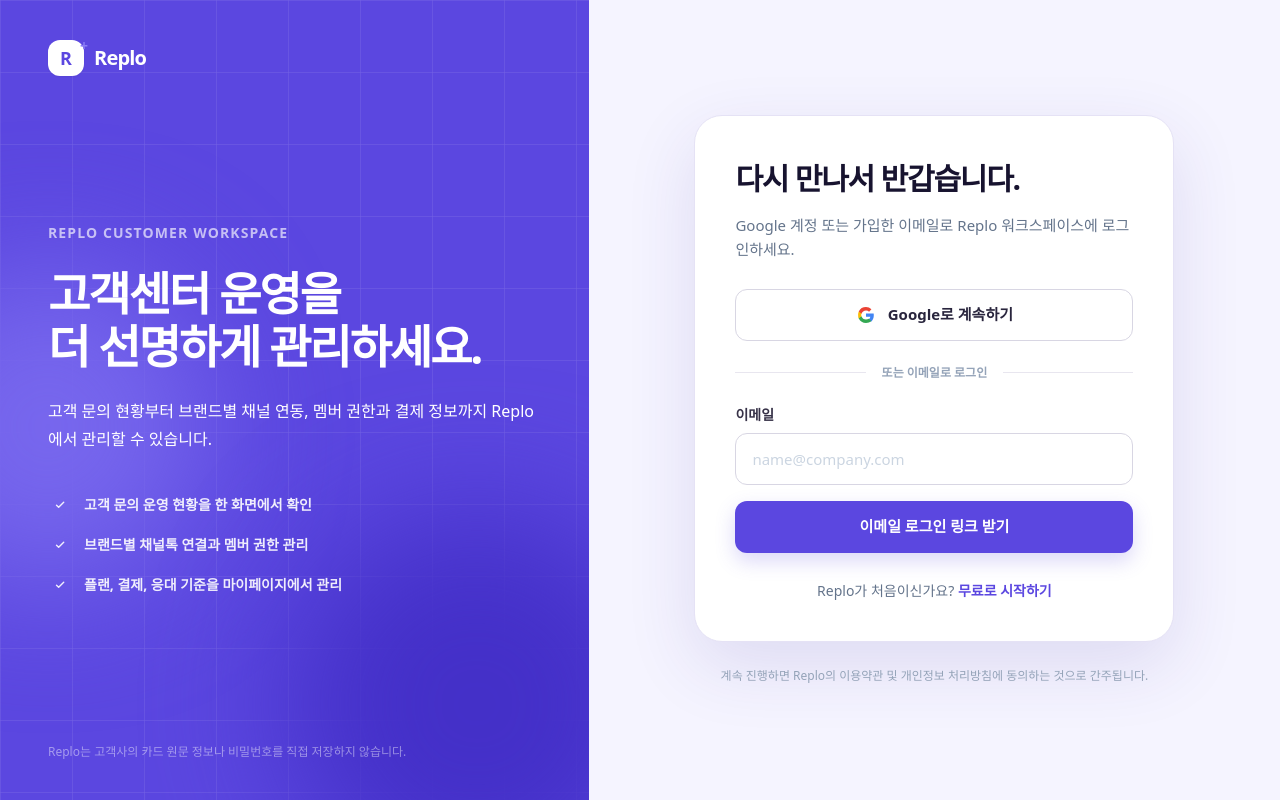
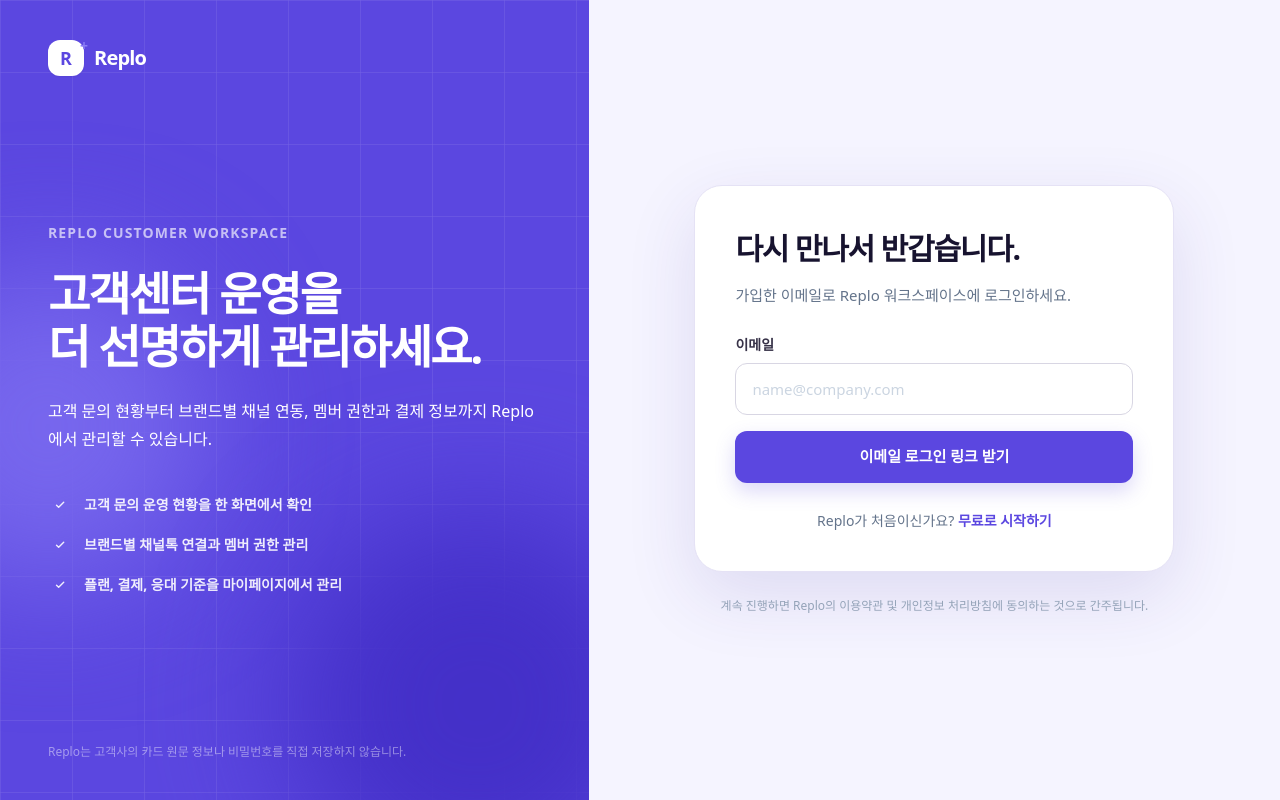
Before and after one commit to AvinTEST/replo-homepage, a Next.js app: page /login in a window 1280 px wide. Built offline with nearby package versions, Linux system fonts and the light colour scheme; a web font is replaced by a local one.

Commit message:
Hide disabled Google authentication

```diff
--- a/src/app/login/page.tsx
+++ b/src/app/login/page.tsx
@@ -6,6 +6,8 @@ import { AuthFrame } from "@/components/auth/AuthFrame";
 import { GoogleAuthButton } from "@/components/auth/GoogleAuthButton";
 import { getAuthCallbackUrl } from "@/lib/auth/redirect";
 import { createClient } from "@/lib/supabase/client";
+
+const googleAuthEnabled = process.env.NEXT_PUBLIC_ENABLE_GOOGLE_AUTH === "true";
 
 export default function LoginPage({
   searchParams,
@@ -45,7 +47,11 @@ export default function LoginPage({
   return (
     <AuthFrame
       title="다시 만나서 반갑습니다."
-      description="Google 계정 또는 가입한 이메일로 Replo 워크스페이스에 로그인하세요."
+      description={
+        googleAuthEnabled
+          ? "Google 계정 또는 가입한 이메일로 Replo 워크스페이스에 로그인하세요."
+          : "가입한 이메일로 Replo 워크스페이스에 로그인하세요."
+      }
     >
       {authError ? (
         <p className="mt-6 rounded-xl border border-rose-100 bg-rose-50 px-4 py-3 text-sm leading-6 text-rose-700" role="alert">
@@ -53,6 +59,8 @@ export default function LoginPage({
         </p>
       ) : null}
 
+      {googleAuthEnabled ? (
+        <>
           <div className="mt-7">
             <GoogleAuthButton label="Google로 계속하기" />
           </div>
@@ -62,8 +70,10 @@ export default function LoginPage({
             또는 이메일로 로그인
             <span className="h-px flex-1 bg-[#E8E6EF]" />
           </div>
+        </>
+      ) : null}
 
-      <form onSubmit={handleLogin}>
+      <form onSubmit={handleLogin} className={googleAuthEnabled ? undefined : "mt-7"}>
         <label htmlFor="login-email" className="block text-sm font-bold text-[#373248]">
           이메일
         </label>
--- a/src/app/signup/page.tsx
+++ b/src/app/signup/page.tsx
@@ -6,6 +6,8 @@ import { AuthFrame } from "@/components/auth/AuthFrame";
 import { GoogleAuthButton } from "@/components/auth/GoogleAuthButton";
 import { getAuthCallbackUrl } from "@/lib/auth/redirect";
 import { createClient } from "@/lib/supabase/client";
+
+const googleAuthEnabled = process.env.NEXT_PUBLIC_ENABLE_GOOGLE_AUTH === "true";
 
 export default function SignupPage() {
   const [email, setEmail] = useState("");
@@ -37,8 +39,14 @@ export default function SignupPage() {
   return (
     <AuthFrame
       title="Replo를 시작해 보세요."
-      description="Google 계정 또는 업무용 이메일로 가입한 뒤 회사 워크스페이스를 만들 수 있습니다."
+      description={
+        googleAuthEnabled
+          ? "Google 계정 또는 업무용 이메일로 가입한 뒤 회사 워크스페이스를 만들 수 있습니다."
+          : "업무용 이메일로 가입한 뒤 회사 워크스페이스를 만들 수 있습니다."
+      }
     >
+      {googleAuthEnabled ? (
+        <>
           <div className="mt-7">
             <GoogleAuthButton label="Google로 회원가입" />
           </div>
@@ -48,8 +56,10 @@ export default function SignupPage() {
             또는 이메일로 회원가입
             <span className="h-px flex-1 bg-[#E8E6EF]" />
           </div>
+        </>
+      ) : null}
 
-      <form onSubmit={handleSignup}>
+      <form onSubmit={handleSignup} className={googleAuthEnabled ? undefined : "mt-7"}>
         <label htmlFor="signup-email" className="block text-sm font-bold text-[#373248]">
           업무용 이메일
         </label>
```
Lines whose indentation alone changed are shown as unchanged.
